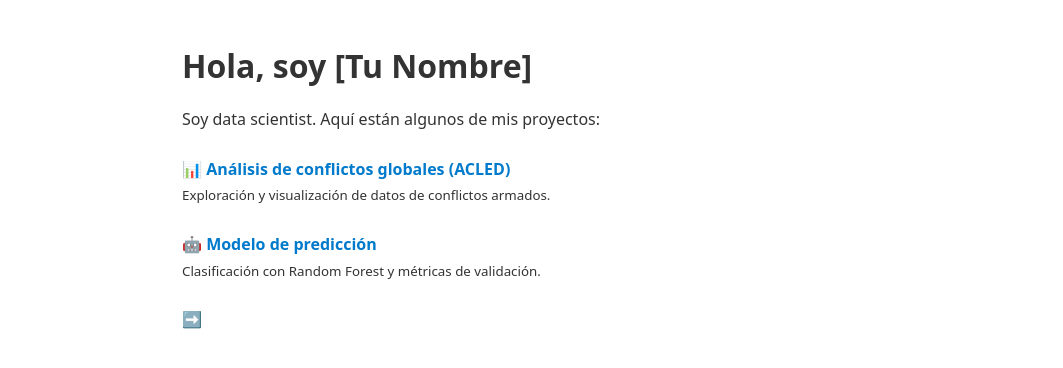
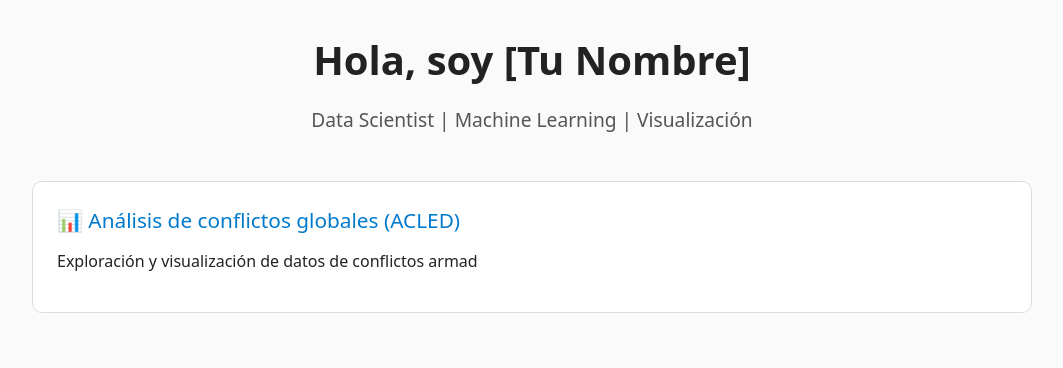
Before and after one commit to anderping/anderping.github.io, a plain HTML site: page index.html in a window 1280 px wide. Shown: the whole page, without its empty margins (108-1171 px from the left). Drawn offline with Linux system fonts and the light colour scheme.

Commit message:
Update index.html

```diff
--- a/index.html
+++ b/index.html
@@ -6,30 +6,64 @@
   <style>
     body {
       font-family: system-ui, sans-serif;
-      max-width: 700px;
-      margin: 40px auto;
-      padding: 0 20px;
-      line-height: 1.6;
-      color: #333;
+      margin: 0;
+      padding: 2rem;
+      background: #fafafa;
+      color: #222;
     }
-    h1 { font-size: 2em; margin-bottom: 0.5em; }
-    .project { margin: 1.5em 0; }
-    a { color: #007acc; text-decoration: none; }
-    a:hover { text-decoration: underline; }
+    header {
+      text-align: center;
+      margin-bottom: 3rem;
+    }
+    h1 {
+      font-size: 2.5rem;
+      margin: 0;
+    }
+    p.subtitle {
+      font-size: 1.2rem;
+      color: #555;
+    }
+    .projects {
+      display: grid;
+      gap: 2rem;
+      max-width: 1000px;
+      margin: 0 auto;
+    }
+    .project {
+      padding: 1.5rem;
+      border: 1px solid #ddd;
+      border-radius: 10px;
+      background: #fff;
+      transition: transform 0.2s, box-shadow 0.2s;
+    }
+    .project:hover {
+      transform: translateY(-5px);
+      box-shadow: 0 4px 12px rgba(0,0,0,0.1);
+    }
+    .project a {
+      font-size: 1.3rem;
+      color: #007acc;
+      text-decoration: none;
+    }
+    .links {
+      margin-top: 3rem;
+      text-align: center;
+      font-size: 1.1rem;
+    }
+    .links a {
+      margin: 0 1rem;
+      color: #007acc;
+      text-decoration: none;
+    }
   </style>
 </head>
 <body>
-  <h1>Hola, soy [Tu Nombre]</h1>
-  <p>Soy data scientist. Aquí están algunos de mis proyectos:</p>
+  <header>
+    <h1>Hola, soy [Tu Nombre]</h1>
+    <p class="subtitle">Data Scientist | Machine Learning | Visualización</p>
+  </header>
 
-  <div class="project">
-    <strong><a href="https://github.com/tusuario/proyecto1">📊 Análisis de conflictos globales (ACLED)</a></strong><br>
-    <small>Exploración y visualización de datos de conflictos armados.</small>
-  </div>
-
-  <div class="project">
-    <strong><a href="https://github.com/tusuario/proyecto2">🤖 Modelo de predicción</a></strong><br>
-    <small>Clasificación con Random Forest y métricas de validación.</small>
-  </div>
-
-  <p>➡️ <a href="https://github.com/tusua
+  <section class="projects">
+    <div class="project">
+      <a href="https://github.com/tusuario/proyecto1">📊 Análisis de conflictos globales (ACLED)</a>
+      <p>Exploración y visualización de datos de conflictos armad
```
